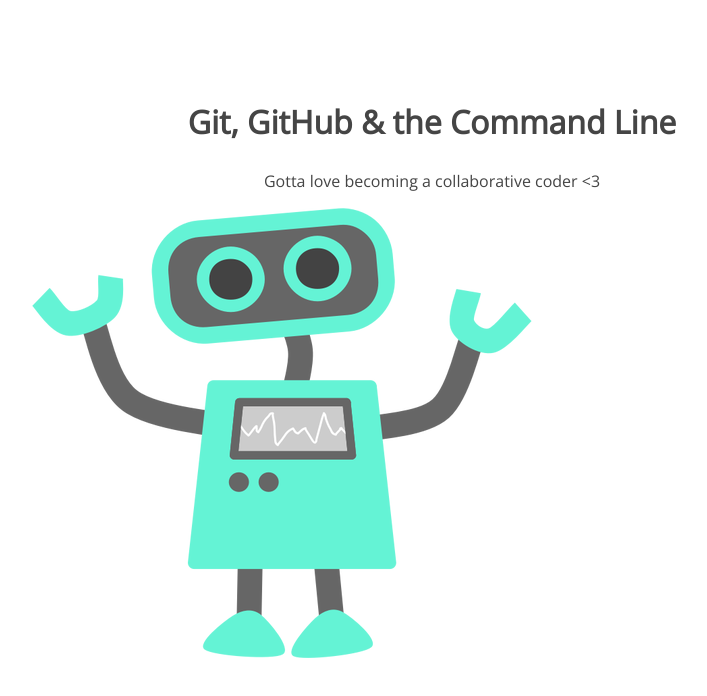
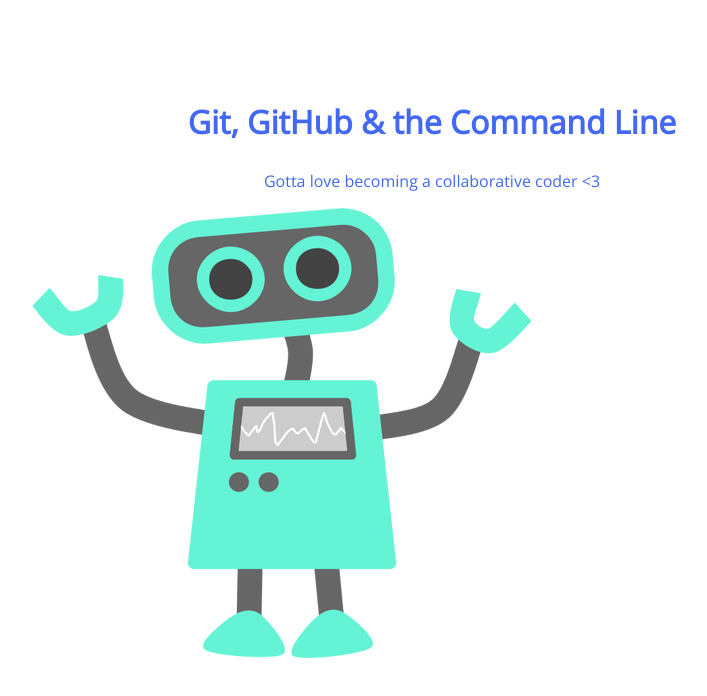
Before and after one commit to sporontinno/105-project, a plain HTML site: page index.html in a window 1280 px wide. Shown: the whole page, without its empty margins (208-915 px from the left). Drawn offline with nearby package versions, Linux system fonts and the light colour scheme.

Commit message:
changed H1 color

```diff
--- a/css/style.css
+++ b/css/style.css
@@ -5,7 +5,7 @@
 section h1,
 section p {
 	text-align: center;
-	color: #454545;
+	color: #4268f4;
 }
 section h1 {
 	font: 32px 'Open Sans';
```
